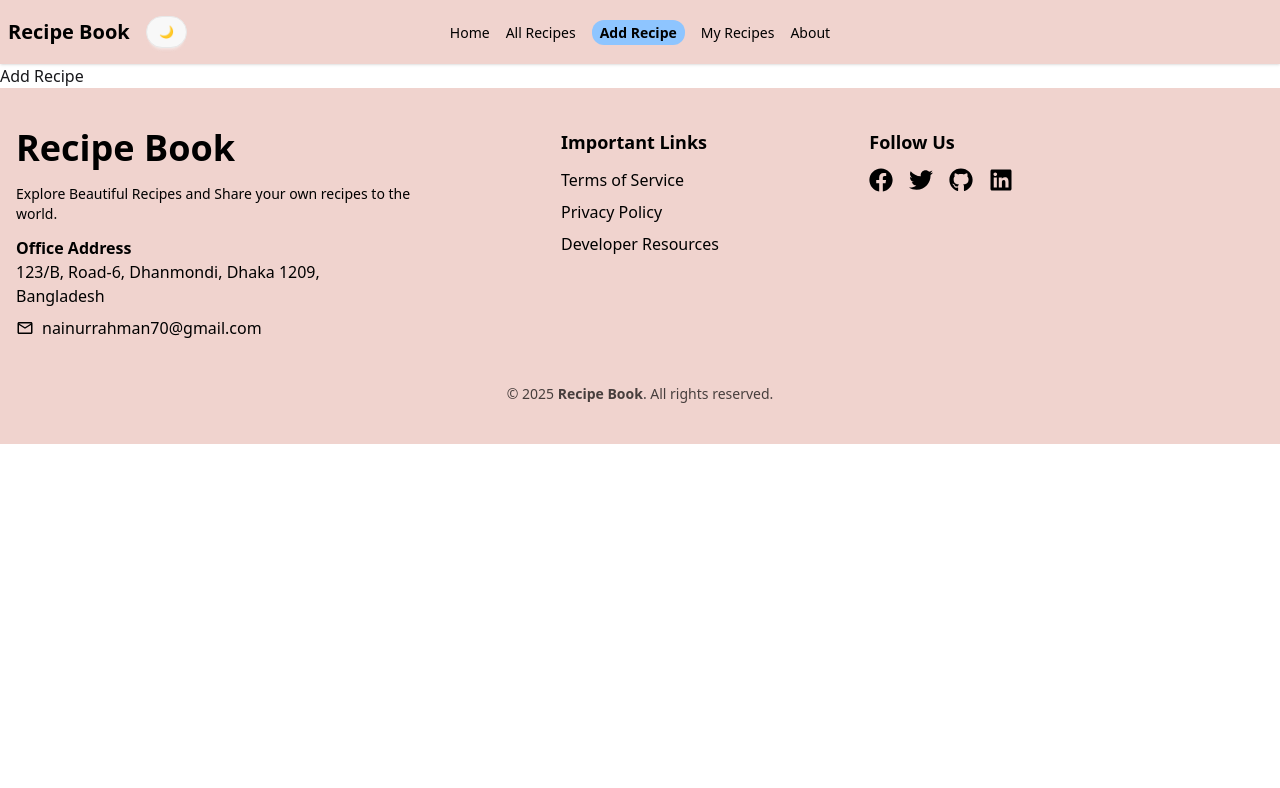
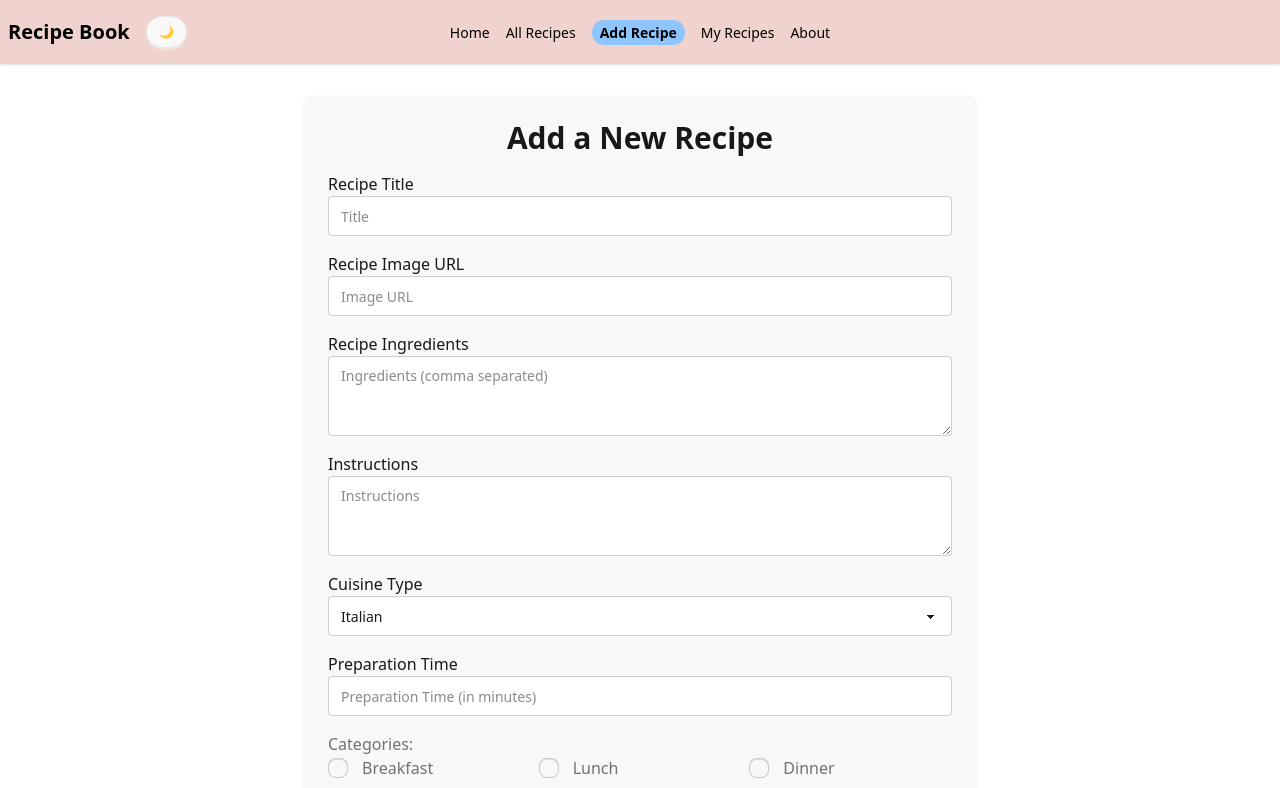
Before and after one commit to rahmandurjoy04/Recipe-book-Creating-New-Recipes, a React (Vite) app: page /adrecipe in a window 1280 px wide. Shown: the top 788 px of the page. Built offline with nearby package versions, Linux system fonts and the light colour scheme.

Commit message:
Recipe Addition Page Created

```diff
--- a/package.json
+++ b/package.json
@@ -16,6 +16,7 @@
     "react-dom": "^19.1.0",
     "react-icons": "^5.5.0",
     "react-router": "^7.6.0",
+    "sweetalert2": "^11.21.2",
     "tailwindcss": "^4.1.7"
   },
   "devDependencies": {
--- a/src/Pages/AddRecipe.jsx
+++ b/src/Pages/AddRecipe.jsx
@@ -1,9 +1,132 @@
-import React from 'react';
+import React from "react";
+import Swal from "sweetalert2";
 
 const AddRecipe = () => {
+
+
+
+
+    const handleSubmit = async (e) => {
+        e.preventDefault();
+        const form = e.target;
+        const formData = new FormData(form);
+        const newRecipeData = Object.fromEntries(formData.entries())
+
+
+        // Send Data to DB
+        fetch('http://localhost:3000/recipes', {
+            method: 'POST',
+            headers: {
+                'content-type': 'application/json'
+            },
+            body: JSON.stringify(newRecipeData)
+        })
+            .then(res => res.json())
+            .then(data => {
+                if (data.insertedId) {
+                    Swal.fire({
+                        title: "Your Recipe has been saved",
+                        icon: "success",
+                    });
+                }
+                console.log('After adding new recipe', data)
+            })
+
+
+
+    };
+
     return (
-        <div>
-            Add Recipe
+        <div className="max-w-2xl mx-auto p-6 bg-base-200 rounded-lg shadow my-8">
+            <h2 className="text-3xl font-bold mb-4 text-center">Add a New Recipe</h2>
+            <form onSubmit={handleSubmit} className="space-y-4">
+
+                <label>Recipe Title</label>
+                <input
+                    type="text"
+                    placeholder="Title"
+                    name="title"
+                    className="input input-bordered w-full"
+                    required
+                />
+
+                <label>Recipe Image URL</label>
+                <input
+                    type="text"
+                    placeholder="Image URL"
+                    name="imageURL"
+                    className="input input-bordered w-full"
+                    required
+                />
+
+                <label>Recipe Ingredients</label>
+                <textarea
+                    placeholder="Ingredients (comma separated)"
+                    name="ingredients"
+                    className="textarea textarea-bordered w-full"
+                    required
+                />
+
+                <label>Instructions</label>
+                <textarea
+                    placeholder="Instructions"
+                    name="instructions"
+                    className="textarea textarea-bordered w-full"
+                    required
+                />
+
+
+                <label>Cuisine Type</label>
+                <select
+                    className="select select-bordered w-full"
+                    name="cusisne"
+                >
+                    <option>Italian</option>
+                    <option>Mexican</option>
+                    <option>Indian</option>
+                    <option>Chinese</option>
+                    <option>Others</option>
+                </select>
+
+                <label>Preparation Time</label>
+                <input
+                    type="number"
+                    name="time"
+                    placeholder="Preparation Time (in minutes)"
+                    className="input input-bordered w-full"
+                    required
+                />
+
+                <div className="form-control">
+                    <label className="label">Categories:</label>
+                    <div className="grid grid-cols-3 gap-2">
+                        {["Breakfast", "Lunch", "Dinner", "Dessert", "Vegan"].map((cat) => (
+                            <label key={cat} className="label cursor-pointer">
+                                <input
+                                    type="checkbox"
+                                    className="checkbox checkbox-sm mr-2"
+                                    name="category"
+                                    value={cat}
+                                />
+                                {cat}
+                            </label>
+                        ))}
+                    </div>
+                </div>
+                <label>Like Count</label>
+                <input
+                    type="text"
+                    placeholder="Like Count"
+                    name="likes"
+                    className="input input-bordered w-full"
+                    value={0}
+
+                />
+
+                <button type="submit" className="btn btn-primary w-full">
+                    Add Recipe
+                </button>
+            </form>
         </div>
     );
 };
```
Also changed, not shown: 1 other file (tests, documents, lock files or other folders).
